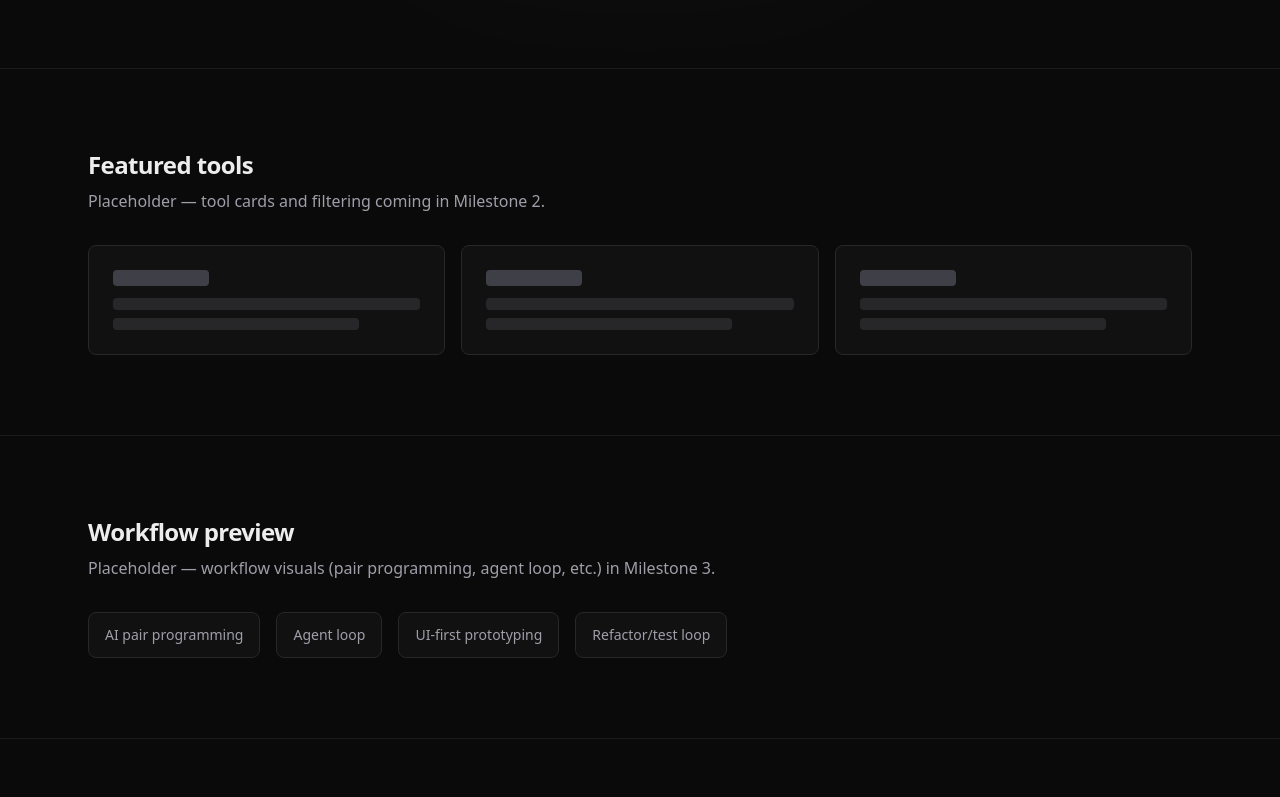
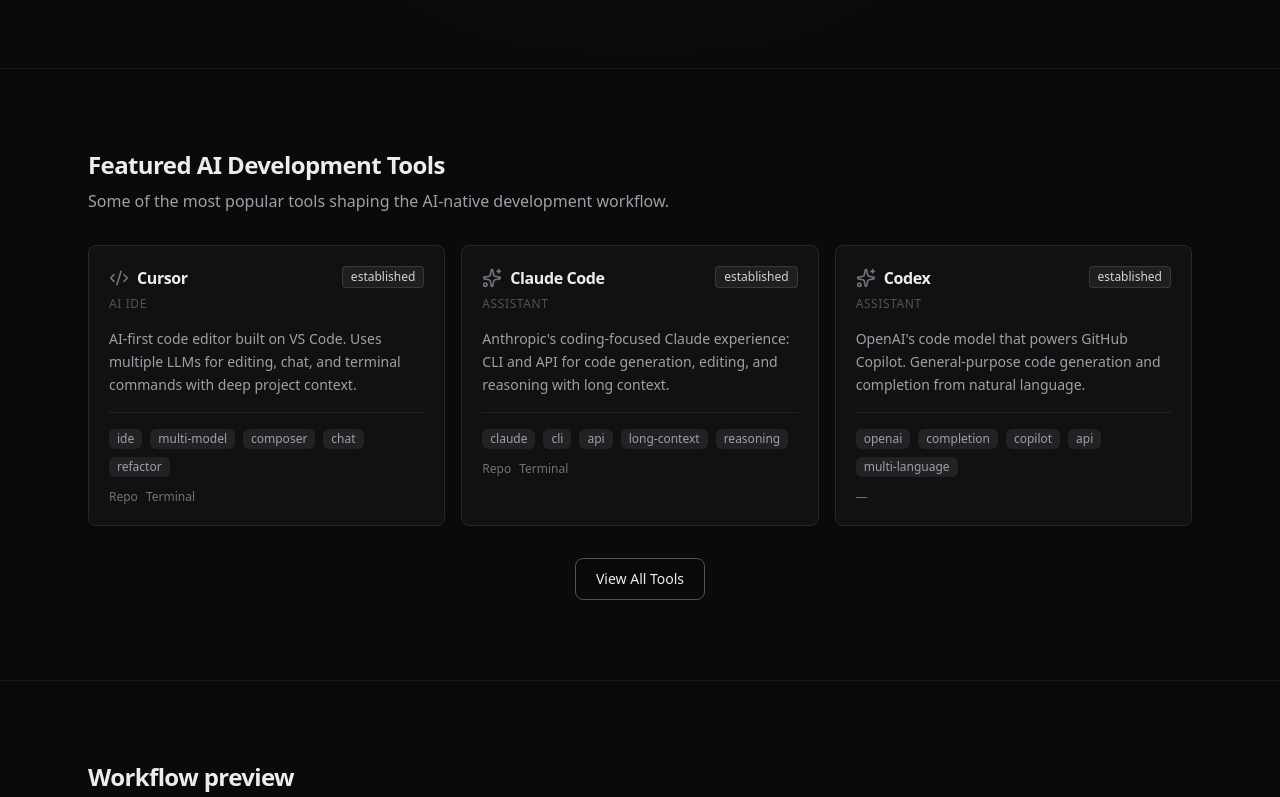
Before and after one commit to ian-schwartz/ai-dev-trends-explorer, a Next.js app: page / in a window 1280 px wide. Shown: the part 536-1333 px from the top of the page. Built offline with nearby package versions, Linux system fonts and the light colour scheme.

Commit message:
feat: add featured tools section to homepage

```diff
--- a/src/components/home/FeaturedToolsSection.tsx
+++ b/src/components/home/FeaturedToolsSection.tsx
@@ -1,25 +1,40 @@
+import Link from "next/link";
+import { tools } from "@/data/tools";
+import { ToolCard } from "@/components/tools/ToolCard";
+
+function getFeaturedTools() {
+  return tools
+    .filter(
+      (t) => t.trend === "rising" || t.trend === "established"
+    )
+    .slice(0, 3);
+}
+
 export function FeaturedToolsSection() {
+  const featuredTools = getFeaturedTools();
+
   return (
     <section className="border-b border-zinc-800/60 py-16 sm:py-20">
       <div className="mx-auto max-w-6xl px-4 sm:px-6">
         <h2 className="text-2xl font-semibold tracking-tight text-foreground">
-          Featured tools
+          Featured AI Development Tools
         </h2>
         <p className="mt-2 text-zinc-400">
-          Placeholder — tool cards and filtering coming in Milestone 2.
+          Some of the most popular tools shaping the AI-native development
+          workflow.
         </p>
         <div className="mt-8 grid gap-4 sm:grid-cols-2 lg:grid-cols-3">
-          {[1, 2, 3].map((i) => (
-            <div
-              key={i}
-              className="rounded-lg border border-zinc-800 bg-zinc-900/50 p-6"
-              aria-hidden
-            >
-              <div className="h-4 w-24 rounded bg-zinc-700" />
-              <div className="mt-3 h-3 w-full rounded bg-zinc-800" />
-              <div className="mt-2 h-3 w-4/5 rounded bg-zinc-800" />
-            </div>
+          {featuredTools.map((tool) => (
+            <ToolCard key={tool.slug} tool={tool} />
           ))}
+        </div>
+        <div className="mt-8 flex justify-center">
+          <Link
+            href="/tools"
+            className="inline-flex items-center justify-center rounded-lg border border-zinc-600 bg-transparent px-5 py-2.5 text-sm font-medium text-foreground transition-colors hover:border-zinc-500 hover:bg-zinc-800/50"
+          >
+            View All Tools
+          </Link>
         </div>
       </div>
     </section>
```
